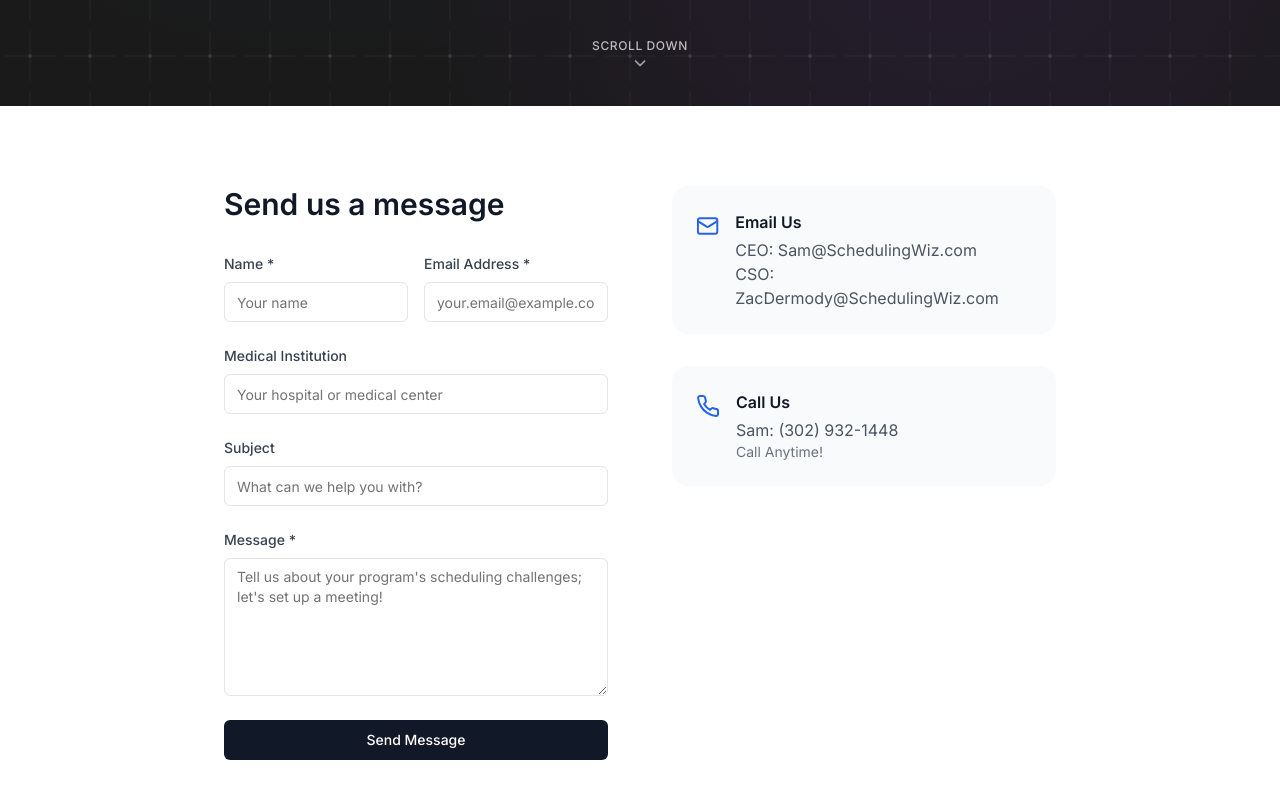
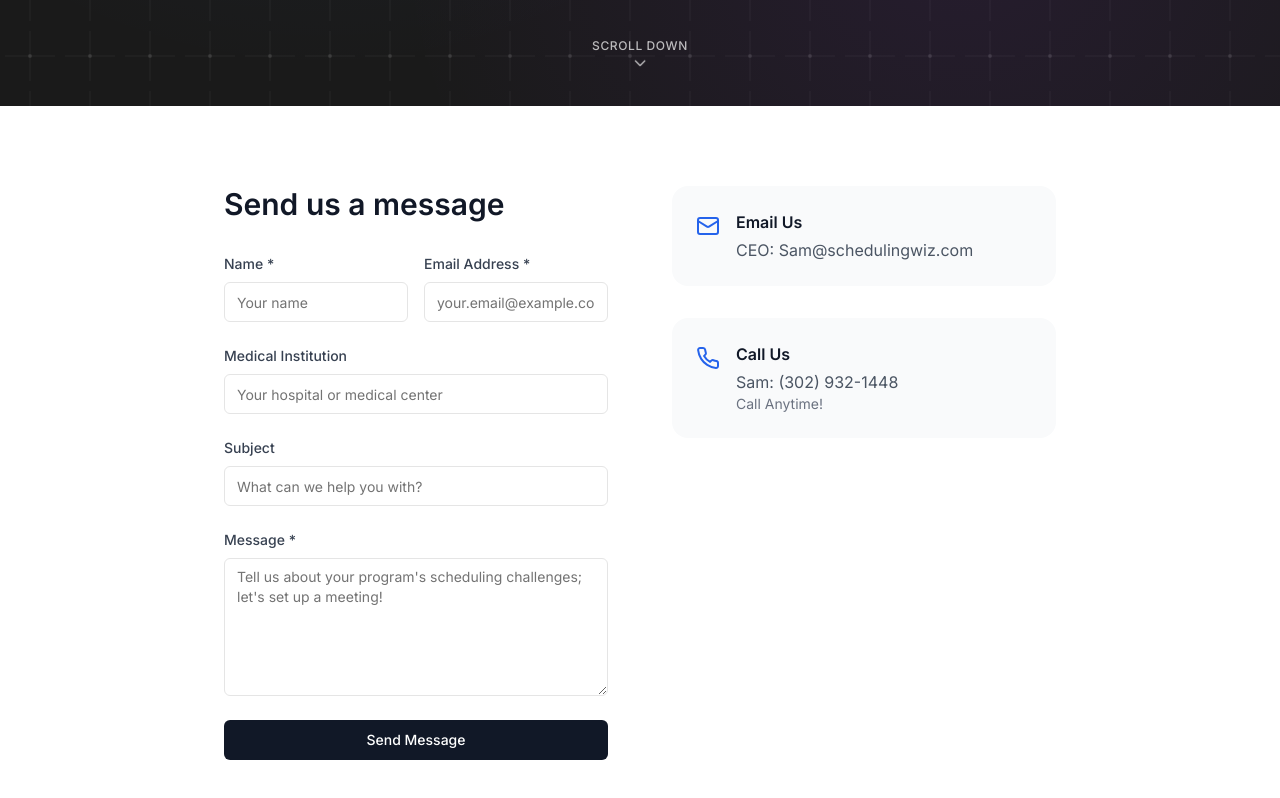
Before and after one commit to samob917/website-swiz-landing, a Next.js app: page /contact in a window 1280 px wide. Shown: the part 694-1492 px from the top of the page. Built offline with nearby package versions, Linux system fonts and the light colour scheme.

Commit message:
Remove Zac from contact from
Just left myself (Sam) on the contact form to simplify things.

```diff
--- a/app/contact/page.tsx
+++ b/app/contact/page.tsx
@@ -189,8 +189,7 @@ export default function ContactPage() {
                   <Mail className="w-6 h-6 text-blue-600 mt-1" />
                   <div>
                     <h3 className="font-semibold text-gray-900 mb-1">Email Us</h3>
-                    <p className="text-gray-600">CEO: Sam@SchedulingWiz.com</p>
-                    <p className="text-gray-600">CSO: ZacDermody@SchedulingWiz.com</p>
+                    <p className="text-gray-600">CEO: Sam@schedulingwiz.com</p>
                   </div>
                 </div>
               </div>
```
